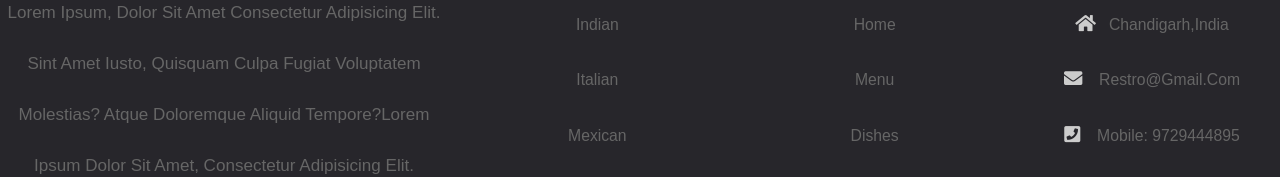
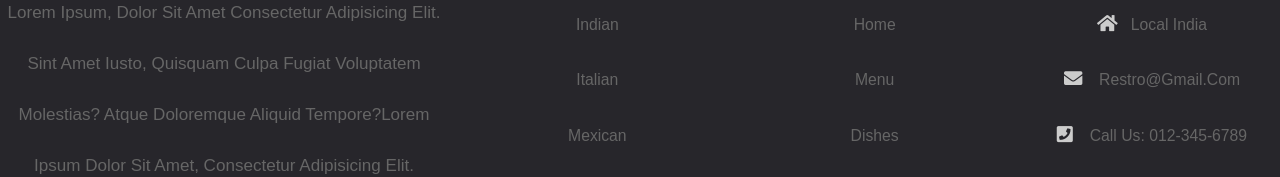
Before and after one commit to dheeraj-singhal/e-restro-services2, a plain HTML site: page index.html in a window 1280 px wide. Shown: the part 4707-4884 px from the top of the page. Drawn offline with nearby package versions, Linux system fonts and the light colour scheme.

Commit message:
footer changes

```diff
--- a/index.html
+++ b/index.html
@@ -361,7 +361,7 @@
                 <h2>Contact Us</h2>
                 <ul>
                     <li>
-                        <i class="fas fa-home"></i><span>Chandigarh,India</span>
+                        <i class="fas fa-home"></i><span>local India</span>
                     </li>
                     <li>
                         <i class="fas fa-envelope"></i>
@@ -369,7 +369,7 @@
                     </li>
                     <li>
                         <i class="fas fa-phone-square"></i>
-                        <span>Mobile: 9729444895</span>
+                        <span>Call us: 012-345-6789</span>
                     </li>
                     <li>
                         <i class="fas fa-utensils"></i>
```
